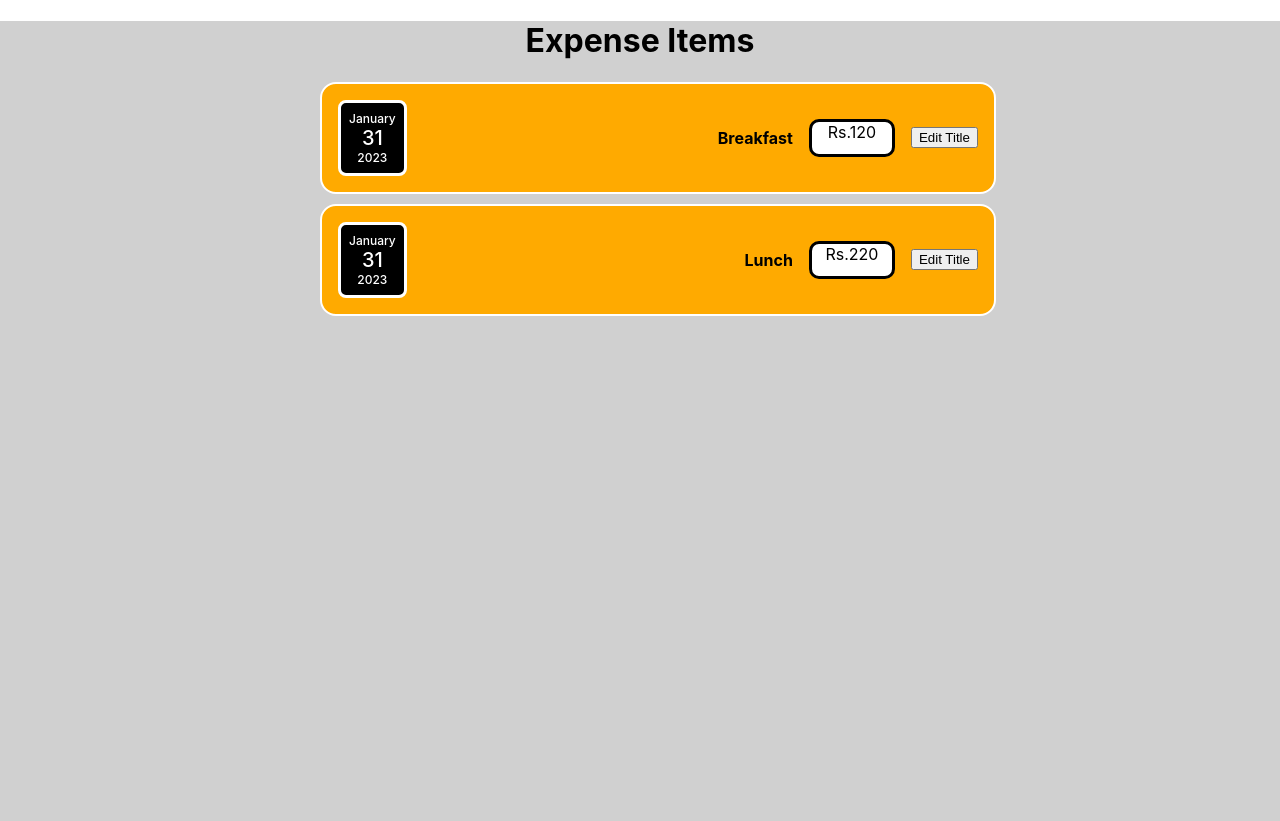
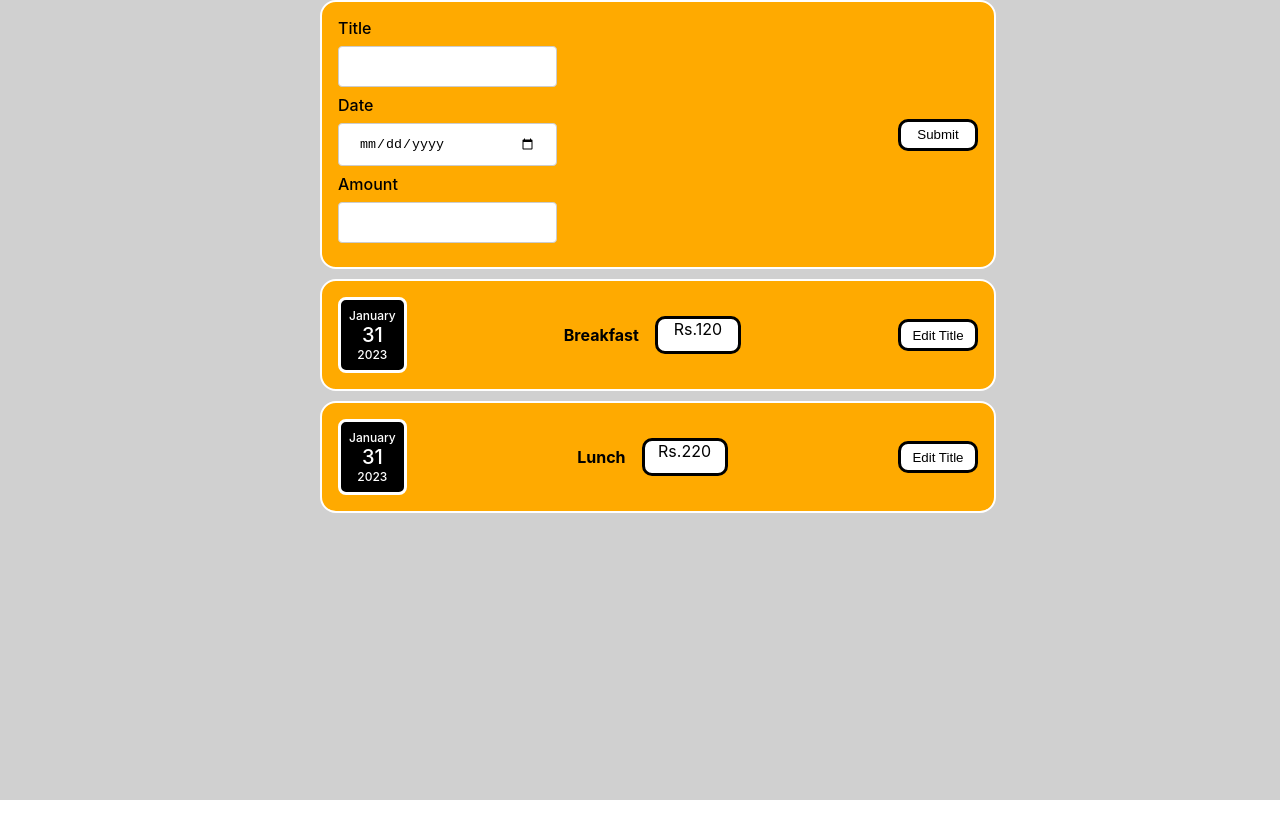
Before and after one commit to balayogesh007/React-Expense-list, a React (Create React App) app: page / in a window 1280 px wide. After the commit the page ends 800 px from the top, so only its background shows below. Built offline with nearby package versions, Linux system fonts and the light colour scheme.

Commit message:
new expense component

```diff
--- a/src/App.css
+++ b/src/App.css
@@ -3,38 +3,3 @@
   background-color: #d0d0d0;
   height: 100vh;
 }
-
-.App-logo {
-  height: 40vmin;
-  pointer-events: none;
-}
-
-@media (prefers-reduced-motion: no-preference) {
-  .App-logo {
-    animation: App-logo-spin infinite 20s linear;
-  }
-}
-
-.App-header {
-  background-color: #282c34;
-  min-height: 100vh;
-  display: flex;
-  flex-direction: column;
-  align-items: center;
-  justify-content: center;
-  font-size: calc(10px + 2vmin);
-  color: white;
-}
-
-.App-link {
-  color: #61dafb;
-}
-
-@keyframes App-logo-spin {
-  from {
-    transform: rotate(0deg);
-  }
-  to {
-    transform: rotate(360deg);
-  }
-}
--- a/src/App.tsx
+++ b/src/App.tsx
@@ -1,12 +1,13 @@
 import './App.css';
 import { ExpenseItems } from './components/Expenses/ExpenseItem';
+import { NewExpense } from './components/NewExpense/NewExpense';
 import { CardWrapper } from './components/UI/CardWrapper';
 
 function App() {
 
   return (
     <CardWrapper className="App">
-      <h1>Expense Items</h1>
+      <NewExpense/>
       <ExpenseItems
       title = {'Breakfast'}
       amount = {'Rs.120'}
--- a/src/components/Expenses/ExpenseItem.jsx
+++ b/src/components/Expenses/ExpenseItem.jsx
@@ -1,21 +1,23 @@
-
+import { useState } from 'react';
 import { CardWrapper } from '../UI/CardWrapper';
 import { ExpenseDate } from './ExpenseDate';
 import './ExpenseItem.css';
 
 export const ExpenseItems = (props) => {
 
+    const [title, setTile] = useState(props.title);
     const editTitleHandler = () => {
+        setTile("Bala")
         console.log("Button Clicked");
     }
     return(
         <CardWrapper className='expense-item'>
             <ExpenseDate date = {props.date}></ExpenseDate>
             <div className='expense-item-desc'>
-                <h4>{props.title}</h4>
+                <h4>{title}</h4>
                 <div className='expense-item-price'>{props.amount}</div>
-                <button onClick={editTitleHandler}>Edit Title</button>
             </div>
+            <button className='expense-item-price' onClick={editTitleHandler}>Edit Title</button>
         </CardWrapper>
     )
 }
--- /dev/null
+++ b/src/components/NewExpense/ExpenseForm.css
@@ -0,0 +1,37 @@
+.form_control{
+    display: flex;
+    justify-content: space-between;
+    align-items: center;
+    background-color: rgb(255, 170, 0);
+    padding: 1rem;
+    margin-left: 25%;
+    width: 50%;
+    margin-bottom: 10px;
+    border-radius: 1rem;
+    border: 2px solid rgb(255, 255, 255);
+
+}
+
+.expense_button_action{
+  width: 5rem;
+  height: 2rem;
+  background-color: rgb(255, 255, 255);
+  border-radius: 10px;
+  border: 3px solid black;
+  text-align: center;
+}
+
+.label_style{
+  display: flex;
+  font-weight: 500;
+}
+
+.input_style{
+  width: 100%;
+  padding: 12px 20px;
+  margin: 8px 0;
+  display: inline-block;
+  border: 1px solid #ccc;
+  border-radius: 4px;
+  box-sizing: border-box;
+}
--- /dev/null
+++ b/src/components/NewExpense/ExpenseForm.jsx
@@ -0,0 +1,25 @@
+import './ExpenseForm.css'
+
+export const ExpenseForm = () => {
+  return (
+    <form className='form_control'>
+      <div>
+        <div>
+          <label className='label_style' htmlFor="title">Title</label>
+          <input className='input_style' type="text" />
+        </div>
+        <div>
+          <label className='label_style' htmlFor="date">Date</label>
+          <input className='input_style' type="date" min="0.01" step="0.01"/>
+        </div>
+        <div>
+          <label className='label_style' htmlFor="">Amount</label>
+          <input className='input_style' type="number" min="12-02-2023" max="12-02-2100"/>
+        </div>
+      </div>
+      <div>
+        <button className='expense_button_action' type="submit">Submit</button>
+      </div>
+    </form>
+  )
+}
--- /dev/null
+++ b/src/components/NewExpense/NewExpense.jsx
@@ -0,0 +1,11 @@
+
+import { ExpenseForm } from './ExpenseForm';
+import './NewExpense.css';
+
+export const NewExpense = () => {
+  return (
+    <div>
+      <ExpenseForm/>
+    </div>
+  )
+}
```
Also changed, not shown: src/components/NewExpense/NewExpense.css (added).
